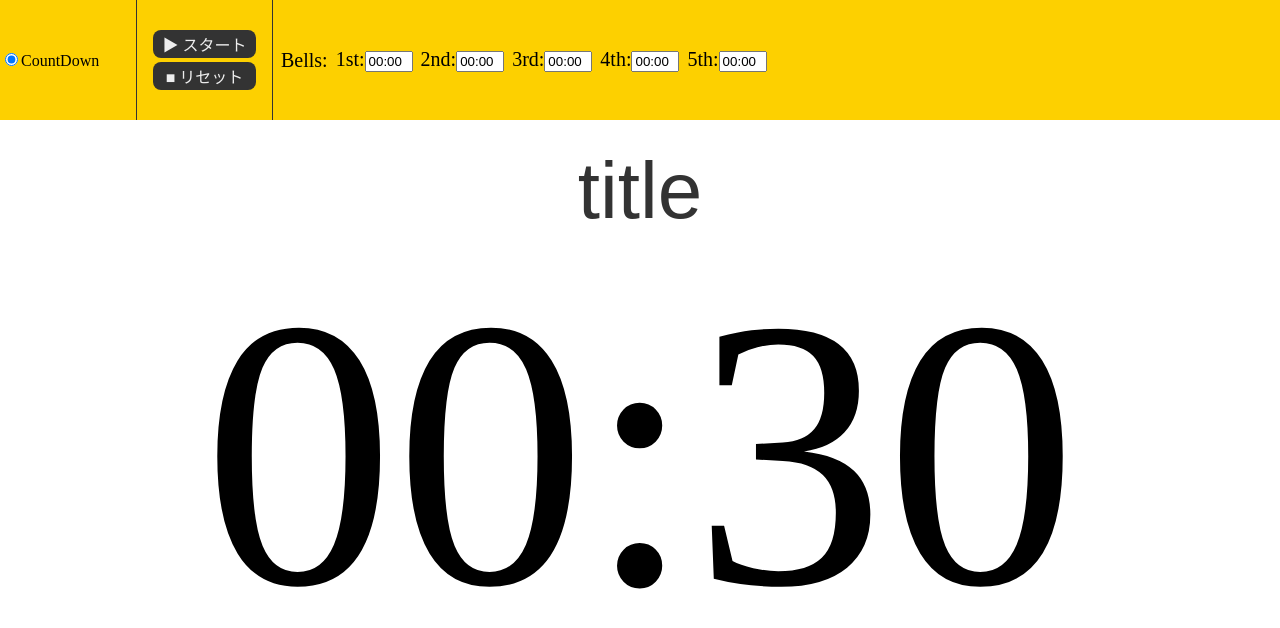
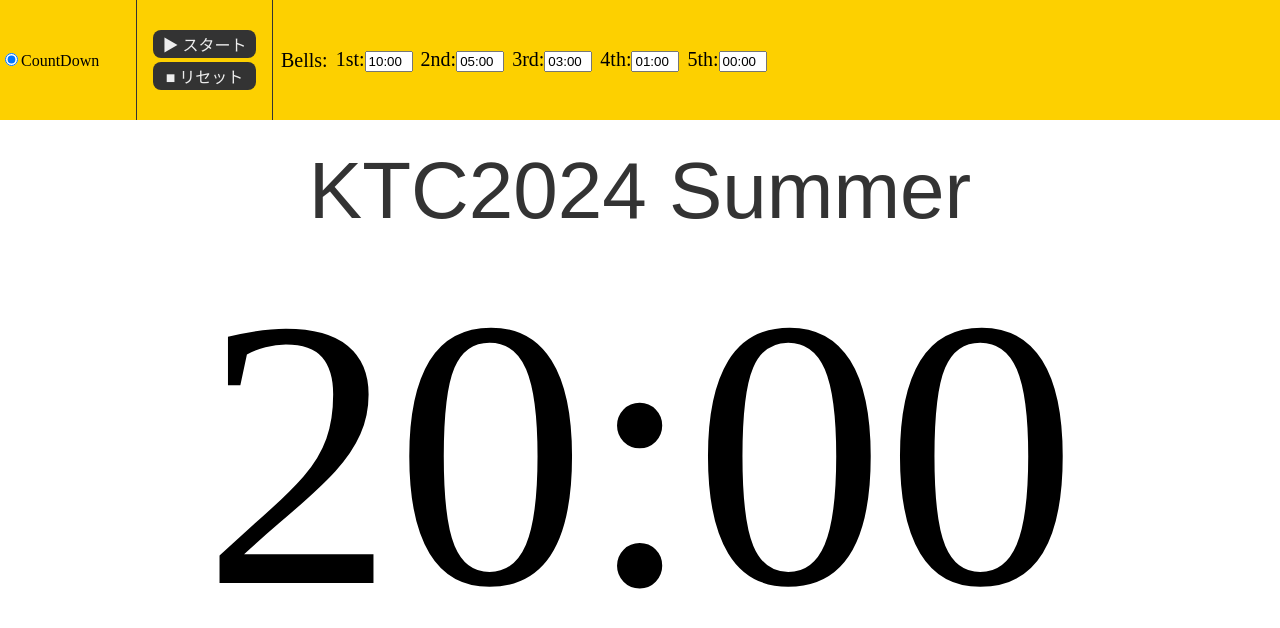
Before and after one commit to kentem-hi-murota/Timer, a React (Vite) app: page / in a window 1280 px wide. Shown: the top 628 px of the page. Built offline with nearby package versions, Linux system fonts and the light colour scheme; the HTML template or start-up script is replaced by a standard one.

Commit message:
初期値変更

```diff
--- a/src/Components/Timer/Timer.tsx
+++ b/src/Components/Timer/Timer.tsx
@@ -4,10 +4,11 @@ import { TimerHead, TimerMain } from '../index';
 import { bellPlay, timeStringToNumber } from '../utils';
 
 const Timer = () => {
+  const initialTime = 1200;
   const [isRunning, setIsRunning] = useState<boolean>(false);
   const [isNotify, setIsNotify] = useState<boolean>(false);
-  const [currentSeconds, setCurrentSeconds] = useState<number>(30);
-  const [bellTimes, setBellTimes] = useState<number[]>([...Array(5)].map(() => 0));
+  const [currentSeconds, setCurrentSeconds] = useState<number>(initialTime);
+  const [bellTimes, setBellTimes] = useState<number[]>([600, 300, 180, 60, 0]);
 
   useEffect(() => {
     const timerHandler = () => {
@@ -34,7 +35,7 @@ const Timer = () => {
   const pauseTimer = () => setIsRunning(false);
   const resetTimer = () => {
     setIsRunning(false);
-    setCurrentSeconds(0);
+    setCurrentSeconds(initialTime);
   };
 
   const setTime = (inputTime: string): void => {
--- a/src/Components/TimerMain/TimerMain.tsx
+++ b/src/Components/TimerMain/TimerMain.tsx
@@ -10,7 +10,7 @@ interface Props {
 }
 
 const TimerMain = ({ setTime, currentSeconds, isRunning }: Props) => {
-  const [title, setTitle] = useState<string>('title');
+  const [title, setTitle] = useState<string>('KTC2024 Summer');
   const [isModalOpen, setIsModalOpen] = useState<boolean>(false);
 
   const openInputModal = () => setIsModalOpen(true);
```
